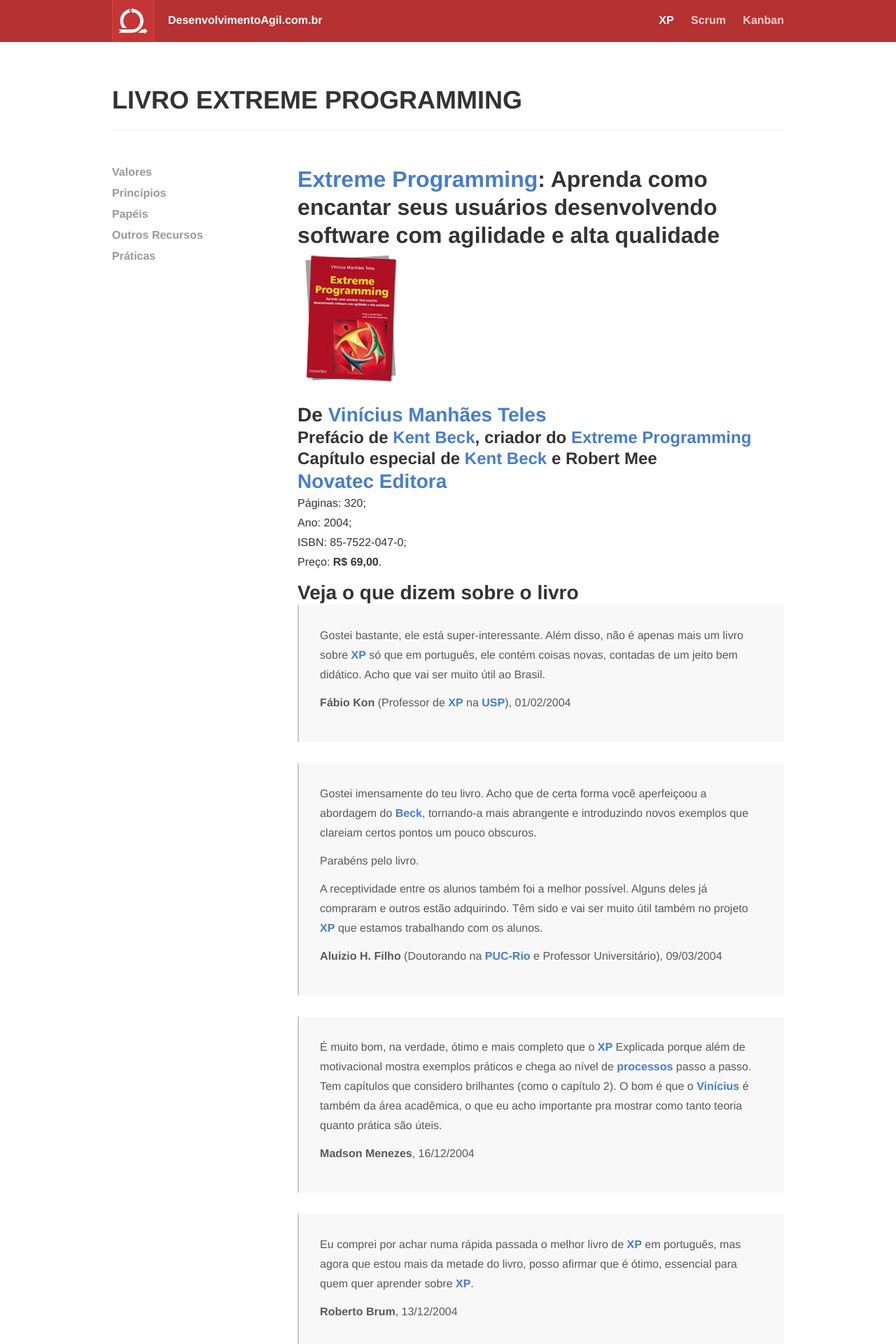
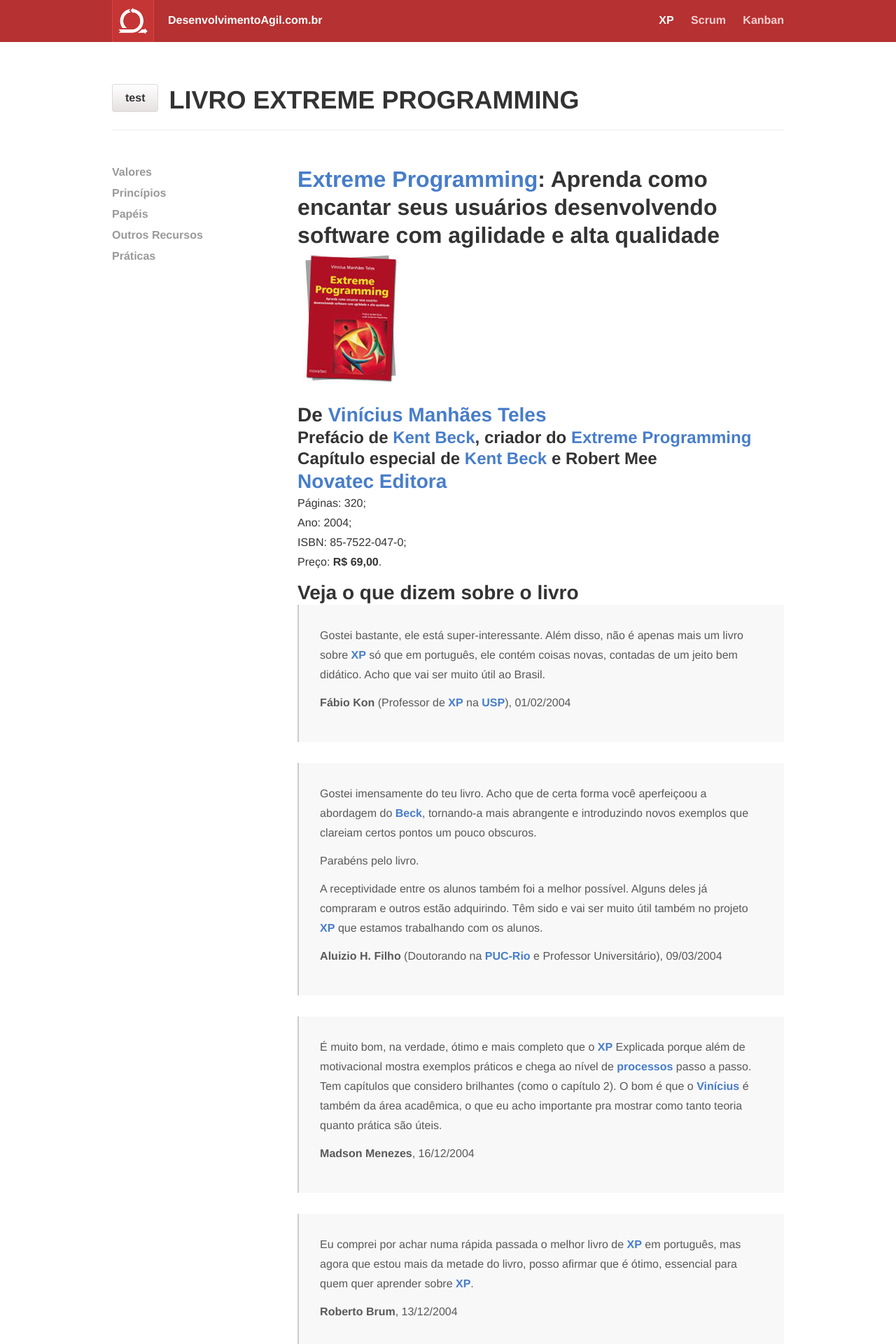
Before and after one commit to desenvolvimentoagilcombr/desenvolvimentoagilcombr.github.com, a Jekyll site: the page built from livroxp.html, in a window 1280 px wide. Shown: the top 1920 px of the page at 70% size. Built offline with Jekyll 4.4.1, drawn with Linux system fonts in a browser that asks for light colours; Markdown is read by kramdown in place of the engine named in the settings.

Commit message:
add xp sidemenu to mobile

```diff
--- /dev/null
+++ b/_includes/sliding_menu_xp.html
@@ -0,0 +1,9 @@
+<button type="button" class="js-menu-trigger sliding-menu-button">
+  test
+</button>
+
+<nav class="js-menu sliding-menu-content">
+  {% include content_table_xp.html %}
+</nav>
+
+<div class="js-menu-screen menu-screen"></div>
--- a/_layouts/xp.html
+++ b/_layouts/xp.html
@@ -31,6 +31,8 @@
 
       <div class="holder">
 
+				{% include sliding_menu_xp.html %}
+
         <h1 class="headline">
           {{ page.heading }}
         </h1>
--- a/_sass/layouts/_default.scss
+++ b/_sass/layouts/_default.scss
@@ -18,3 +18,8 @@ h1 {
 a {
   font-weight: bold;
 }
+
+.sliding-menu-button {
+  float:left;
+  margin: 0 em(15px) 0 0;
+}
--- /dev/null
+++ b/_sass/layouts/_sliding-menu.scss
@@ -0,0 +1,62 @@
+$sliding-menu-border-color: $dark-gray;
+$sliding-menu-background: lighten($sliding-menu-border-color, 5);
+$sliding-menu-color: #fff;
+$sliding-menu-border: 1px solid $sliding-menu-border-color;
+$sliding-menu-background-hover: $base-accent-color;
+$sliding-menu-color-hover: #fff;
+
+.sliding-menu-button {
+  @include button(simple, $base-background-color);
+  @include inline-block;
+  cursor: pointer;
+  font-size: $base-font-size;
+  margin-bottom: $base-line-height;
+  position: relative;
+  outline: none;
+
+  img {
+    height: 1.3em;
+  }
+}
+
+.sliding-menu-content {
+  @include position(fixed, 0px auto 0px 0px);
+  @include size(220px 100%);
+  @include transform(translateX(-220px));
+  @include transition(all .25s linear);
+  background: $sliding-menu-background;
+  z-index: 999999;
+  overflow-y: scroll;
+  -webkit-overflow-scrolling: touch;
+
+  li a {
+    border-bottom: $sliding-menu-border;
+    color: $sliding-menu-color;
+    display: block;
+    font-weight: bold;
+    padding: 1em;
+
+    &:hover {
+      background-color: $sliding-menu-background-hover;
+      color: $sliding-menu-color-hover;
+    }
+  }
+
+  &.is-visible {
+    @include transform(translateX(0));
+  }
+}
+
+.menu-screen {
+  @include position(fixed, 0px 0px 0px 0px);
+  @include transition;
+  background: $sliding-menu-border-color;
+  opacity: 0;
+  visibility: hidden;
+  z-index: 999998;
+
+  &.is-visible {
+    opacity: .4;
+    visibility: visible;
+  }
+}
--- a/_sass/style.scss
+++ b/_sass/style.scss
@@ -7,6 +7,7 @@
 @import 'layouts/default';
 @import 'layouts/header';
 @import 'layouts/footer';
+@import 'layouts/sliding-menu';
 
 @import 'index/index';
 @import 'internals/internals';
--- a/scripts/scripts.js
+++ b/scripts/scripts.js
@@ -7,3 +7,17 @@ $(function(){
   dp.SyntaxHighlighter.BloggerMode();
   dp.SyntaxHighlighter.HighlightAll('code');
 })
+
+$(function(){
+  $('.js-menu-trigger').on('click touchstart', function(e){
+    $('.js-menu').toggleClass('is-visible');
+    $('.js-menu-screen').toggleClass('is-visible');
+    e.preventDefault();
+  });
+
+  $('.js-menu-screen').on('click touchstart', function(e){
+    $('.js-menu').toggleClass('is-visible');
+    $('.js-menu-screen').toggleClass('is-visible');
+    e.preventDefault();
+  });
+});
```
Also changed, not shown: _sass/internals/_aside.scss (line endings or trailing spaces).
